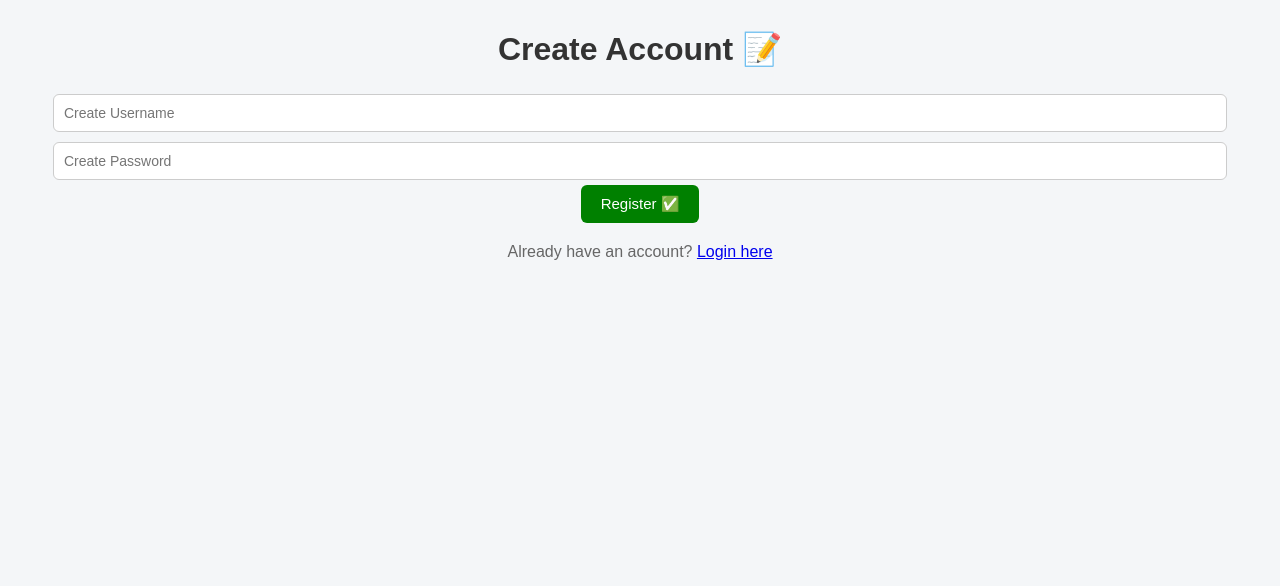
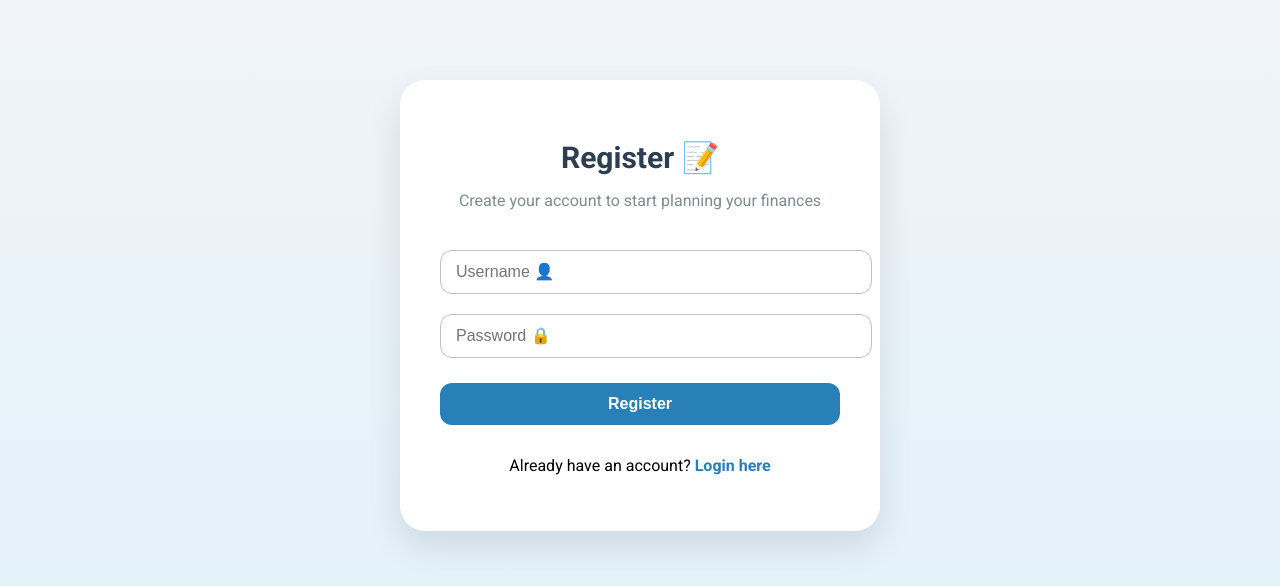
Before and after one commit to priyadharshini-160/AI-Money-Maker, a website: page register.html in a window 1280 px wide. Drawn offline with Linux system fonts and the light colour scheme.

Commit message:
register.html

```diff
--- a/register.html
+++ b/register.html
@@ -2,43 +2,120 @@
 <html>
 <head>
     <title>Register 📝</title>
-    <link rel="stylesheet" href="style.css">
+    <link href="https://fonts.googleapis.com/css2?family=Roboto:wght@400;700&display=swap" rel="stylesheet">
+    <style>
+        body {
+            font-family: 'Roboto', sans-serif;
+            background: linear-gradient(to bottom, #f0f4f8, #dff1fb);
+            display: flex;
+            justify-content: center;
+            align-items: flex-start;
+            min-height: 100vh;
+            margin: 0;
+            padding: 0;
+        }
+
+        .container {
+            background: #fff;
+            border-radius: 25px;
+            padding: 40px;
+            margin-top: 80px;
+            box-shadow: 0 15px 35px rgba(0,0,0,0.1);
+            width: 400px;
+            text-align: center;
+        }
+
+        h1 {
+            color: #2c3e50;
+            font-size: 30px;
+            margin-bottom: 10px;
+        }
+
+        p.subtitle {
+            text-align: center;
+            color: #7f8c8d;
+            margin-bottom: 30px;
+            font-size: 16px;
+        }
+
+        input {
+            width: 100%;
+            padding: 12px 15px;
+            margin: 10px 0;
+            border-radius: 12px;
+            border: 1px solid #bdc3c7;
+            font-size: 16px;
+        }
+
+        button {
+            width: 100%;
+            padding: 12px;
+            margin: 15px 0;
+            border: none;
+            border-radius: 12px;
+            font-size: 16px;
+            font-weight: bold;
+            cursor: pointer;
+            background: #2980b9;
+            color: white;
+            transition: 0.3s;
+        }
+
+        button:hover {
+            background: #3498db;
+        }
+
+        a {
+            text-decoration: none;
+            color: #2980b9;
+            font-weight: bold;
+        }
+
+        @media(max-width: 450px) {
+            .container {
+                width: 90%;
+                padding: 30px;
+            }
+        }
+    </style>
 </head>
 <body>
 
-<h1>Create Account 📝</h1>
+<div class="container">
+    <h1>Register 📝</h1>
+    <p class="subtitle">Create your account to start planning your finances</p>
 
-<div class="container">
-    <input type="text" id="newUser" placeholder="Create Username"><br>
-    <input type="password" id="newPass" placeholder="Create Password"><br>
+    <input type="text" id="username" placeholder="Username 👤">
+    <input type="password" id="password" placeholder="Password 🔒">
 
-    <button onclick="register()">Register ✅</button>
-
-    <p id="msg"></p>
+    <button onclick="register()">Register</button>
 
     <p>Already have an account? <a href="login.html">Login here</a></p>
 </div>
 
 <script>
     function register() {
-    let user = document.getElementById("newUser").value.trim();
-    let pass = document.getElementById("newPass").value.trim();
+        const username = document.getElementById("username").value.trim();
+        const password = document.getElementById("password").value.trim();
 
-    if(user === "" || pass === "") {
-        document.getElementById("msg").innerHTML = "⚠ Fill all fields";
+        if(!username || !password) {
+            alert("⚠ Enter both username and password");
             return;
         }
 
-    // Save in localStorage (simple hackathon storage)
-    localStorage.setItem("username", user);
-    localStorage.setItem("password", pass);
+        let users = localStorage.getItem("users");
+        users = users ? JSON.parse(users) : [];
 
-    document.getElementById("msg").innerHTML = "✅ Registered Successfully!";
+        if(users.some(u => u.username === username)) {
+            alert("⚠ Username already exists!");
+            return;
+        }
 
-    // Redirect to login after 1.5s
-    setTimeout(() => {
+        users.push({username, password});
+        localStorage.setItem("users", JSON.stringify(users));
+
+        alert("✅ Registered successfully! Please login.");
         window.location.href = "login.html";
-    }, 1500);
     }
 </script>
 
```
Lines whose indentation alone changed are shown as unchanged.
